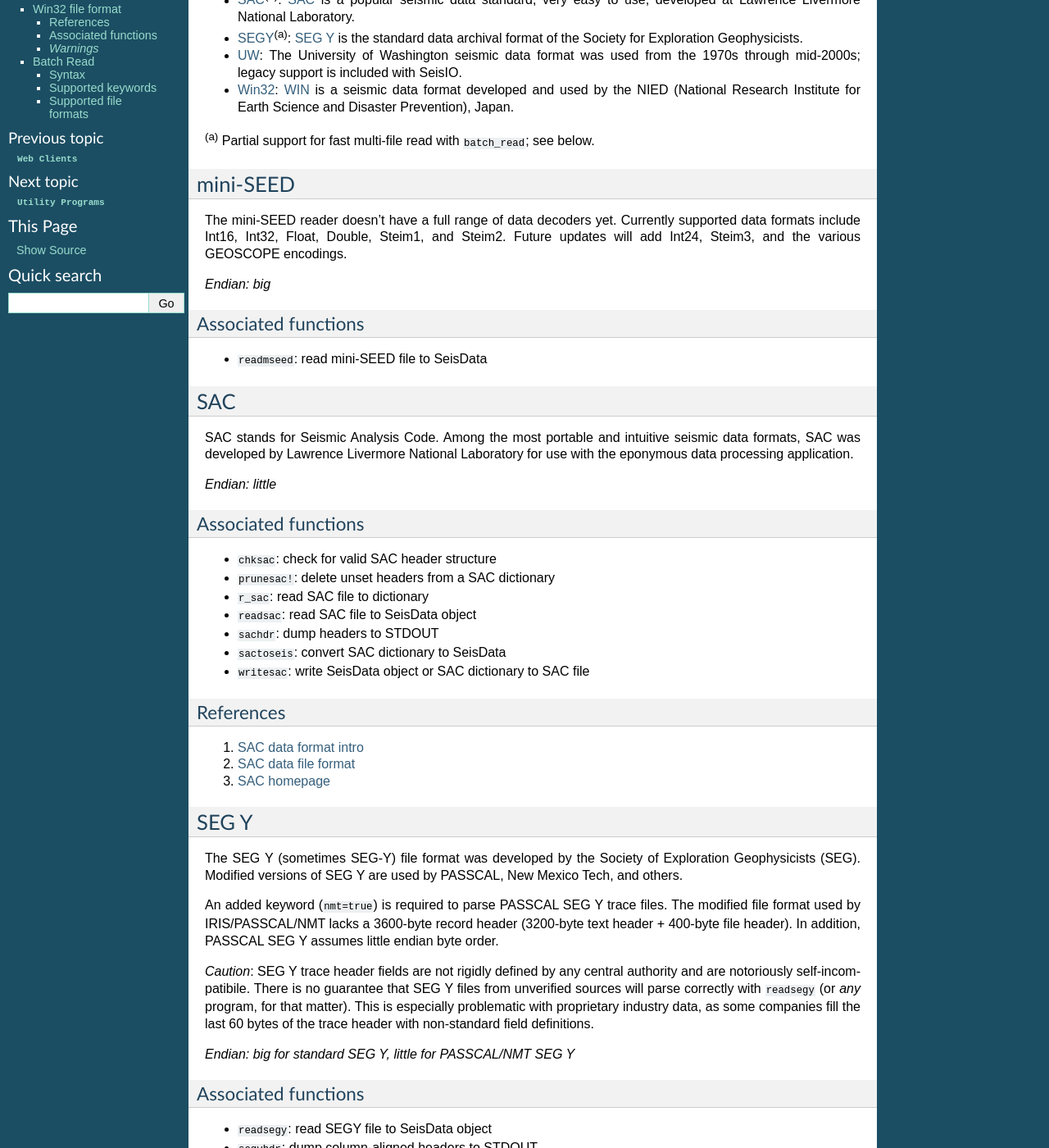
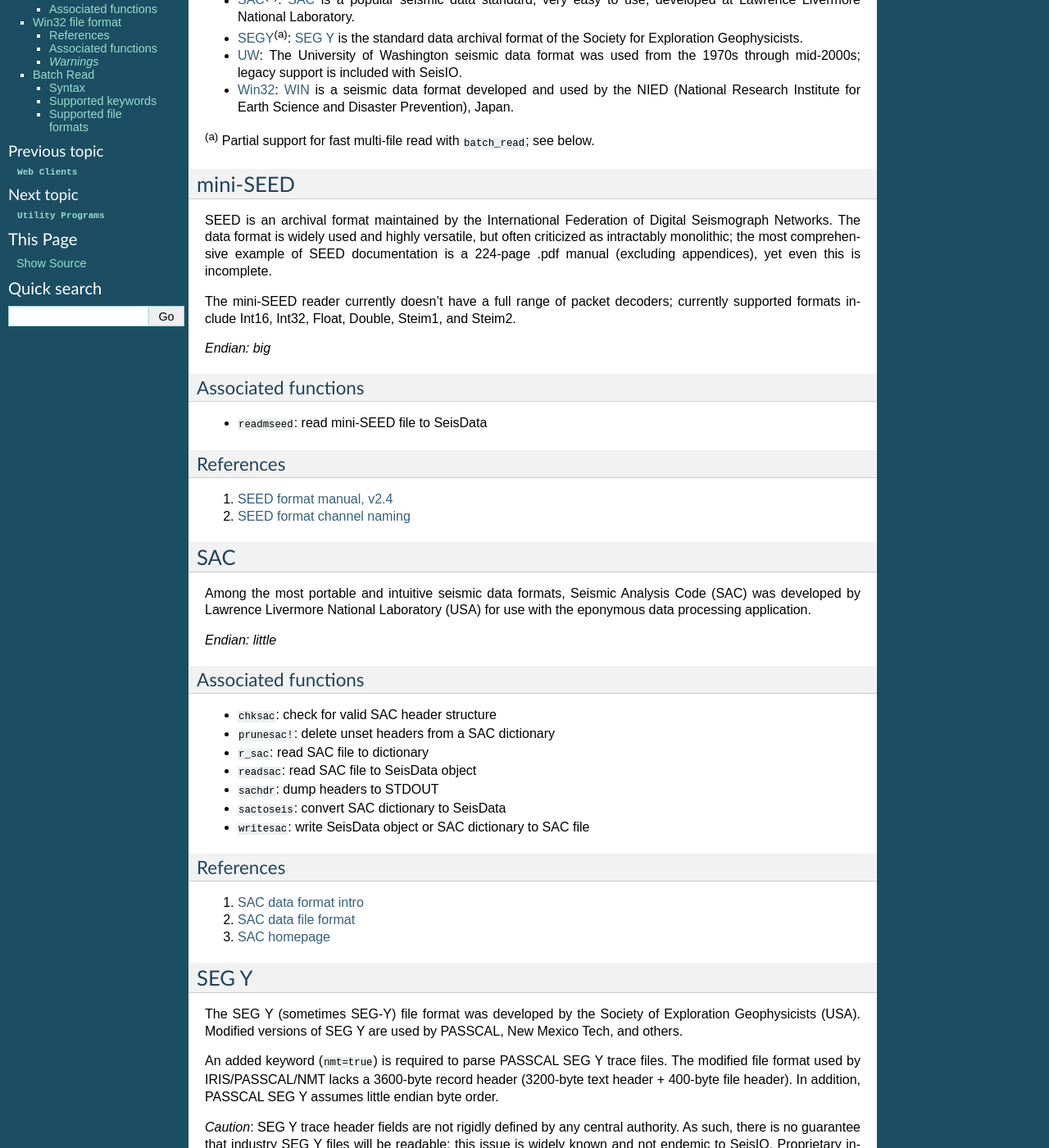
Before and after one commit to jpjones76/SeisIO.jl, a Sphinx documentation site: the page built from docs/src/fileformats.rst, in a window 1280 px wide and 1400 px high, scrolled down 265 px. Shown: the whole window at 82% size. Built offline with Sphinx 7.4.7, drawn with Linux system fonts in a browser that asks for light colours; some of the changed text lies outside the part shown.

Commit message:
File format docs update
Former-commit-id: 302343bf400fc7a51aa1873ee271db0c62474623
Former-commit-id: 3639ef55e316de8d0d5a4be88f529af0308ff661

```diff
--- a/docs/src/fileformats.rst
+++ b/docs/src/fileformats.rst
@@ -26,7 +26,9 @@
 
 mini-SEED
 =========
-The mini-SEED reader doesn't have a full range of data decoders yet. Currently supported data formats include Int16, Int32, Float, Double, Steim1, and Steim2. Future updates will add Int24, Steim3, and the various GEOSCOPE encodings.
+SEED is an archival format maintained by the International Federation of Digital Seismograph Networks. The data format is widely used and highly versatile, but often criticized as intractably monolithic; the most comprehensive example of SEED documentation is a 224-page .pdf manual (excluding appendices), yet even this is incomplete.
+
+The mini-SEED reader currently doesn't have a full range of packet decoders; currently supported formats include Int16, Int32, Float, Double, Steim1, and Steim2.
 
 *Endian: big*
 
@@ -36,14 +38,18 @@
 
 * ``readmseed``: read mini-SEED file to SeisData
 
+References
+----------
+#. `SEED format manual, v2.4 <http://www.fdsn.org/seed_manual/SEEDManual_V2.4.pdf>`_
 
+#. `SEED format channel naming <http://www.fdsn.org/seed_manual/SEEDManual_V2.4_Appendix-A.pdf>`_
 
 
 .. _sac1:
 
 SAC
 ===
-SAC stands for Seismic Analysis Code. Among the most portable and intuitive seismic data formats, SAC was developed by Lawrence Livermore National Laboratory for use with the eponymous data processing application.
+Among the most portable and intuitive seismic data formats, Seismic Analysis Code (SAC) was developed by Lawrence Livermore National Laboratory (USA) for use with the eponymous data processing application.
 
 *Endian: little*
 
@@ -78,11 +84,11 @@
 
 SEG Y
 =====
-The SEG Y (sometimes SEG-Y) file format was developed by the Society of Exploration Geophysicists (SEG). Modified versions of SEG Y are used by PASSCAL, New Mexico Tech, and others.
+The SEG Y (sometimes SEG-Y) file format was developed by the Society of Exploration Geophysicists (USA). Modified versions of SEG Y are used by PASSCAL, New Mexico Tech, and others.
 
 An added keyword (``nmt=true``) is required to parse PASSCAL SEG Y trace files. The modified file format used by IRIS/PASSCAL/NMT lacks a 3600-byte record header (3200-byte text header + 400-byte file header). In addition, PASSCAL SEG Y assumes little endian byte order.
 
-*Caution*: SEG Y trace header fields are not rigidly defined by any central authority and are notoriously self-incompatibile. There is no guarantee that SEG Y files from unverified sources will parse correctly with ``readsegy`` (or *any* program, for that matter). This is especially problematic with proprietary industry data, as some companies fill the last 60 bytes of the trace header with non-standard field definitions.
+*Caution*: SEG Y trace header fields are not rigidly defined by any central authority. As such, there is no guarantee that industry SEG Y files will be readable; this issue is widely known and not endemic to SeisIO. Proprietary industry files are often problematic because many companies fill the last 60 bytes of the trace header with non-standard fields.
 
 *Endian: big for standard SEG Y, little for PASSCAL/NMT SEG Y*
 
@@ -134,7 +140,7 @@
 
 Win32 file format
 =================
-Win32 is the standard seismic data format of NIED (Japan). It is widely used in Japan, but rare elsewhere.
+Win32 is the standard seismic data format of NIED (Japan). It is widely used in Japan, but rare elsewhere. Data are typically divided into files that each contain a one-minute segment of data from a selection of channels on a network. Within each file, data are stored in variable-precision 1 s segments by channel.
 
 *Endian: big*
 
```
Also changed, not shown: other parts of docs/src/fileformats.rst (+3 -3 lines).
